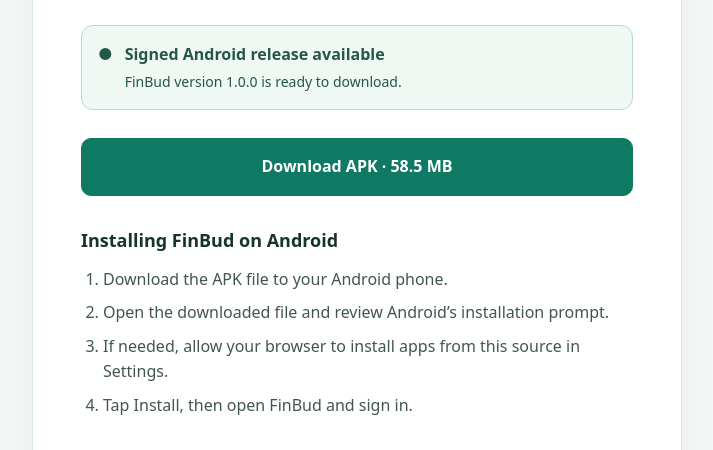
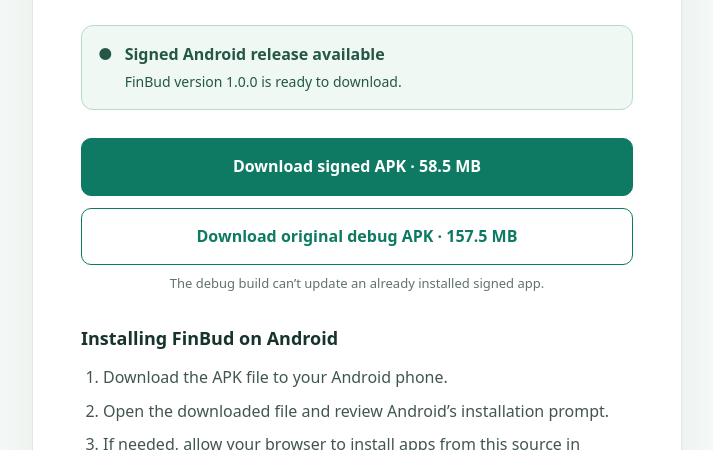
Before and after one commit to SriramFit123/finbud-download, a plain HTML site: page index.html in a window 1280 px wide. Shown: the part 277-727 px from the top of the page, without its empty margins (283-996 px from the left). Drawn offline with Linux system fonts and the light colour scheme.

Commit message:
Add original debug APK download

```diff
--- a/index.html
+++ b/index.html
@@ -19,6 +19,9 @@
     .button { display: block; width: 100%; padding: 15px 20px; border: 1px solid var(--green); border-radius: 10px; background: var(--green); color: white; font: inherit; font-weight: 700; text-align: center; text-decoration: none; cursor: pointer; transition: background .15s ease; }
     .button:hover { background: #0a5e4d; }
     .button:focus-visible { outline: 3px solid #9bcbbb; outline-offset: 3px; }
+    .button.secondary { margin-top: 12px; background: white; color: var(--green); }
+    .button.secondary:hover { background: #f0f8f4; }
+    .download-note { margin: 8px 0 0; color: var(--muted); font-size: 13px; text-align: center; }
     h2 { margin: 30px 0 8px; font-size: 18px; }
     ol { margin: 8px 0 0; padding-left: 22px; color: #425650; }
     li { padding: 4px 0; }
@@ -40,7 +43,9 @@
       </div>
     </section>
 
-    <a class="button" href="https://github.com/SriramFit123/finbud-download/releases/download/v1.0.0/FinBud-v1.0.0.apk">Download APK · 58.5 MB</a>
+    <a class="button" href="https://github.com/SriramFit123/finbud-download/releases/download/v1.0.0/FinBud-v1.0.0.apk">Download signed APK · 58.5 MB</a>
+    <a class="button secondary" href="https://github.com/SriramFit123/finbud-download/releases/download/v1.0.0/FinBud-original-debug.apk">Download original debug APK · 157.5 MB</a>
+    <p class="download-note">The debug build can’t update an already installed signed app.</p>
 
     <h2>Installing FinBud on Android</h2>
     <ol>
```
